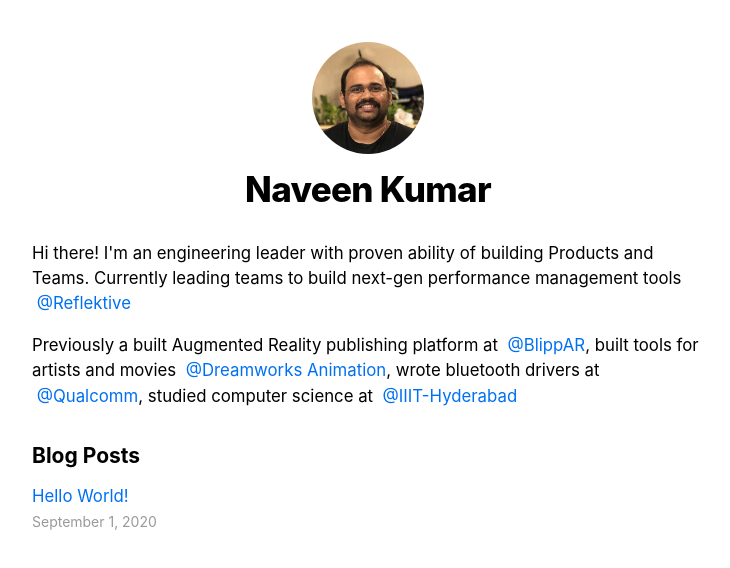
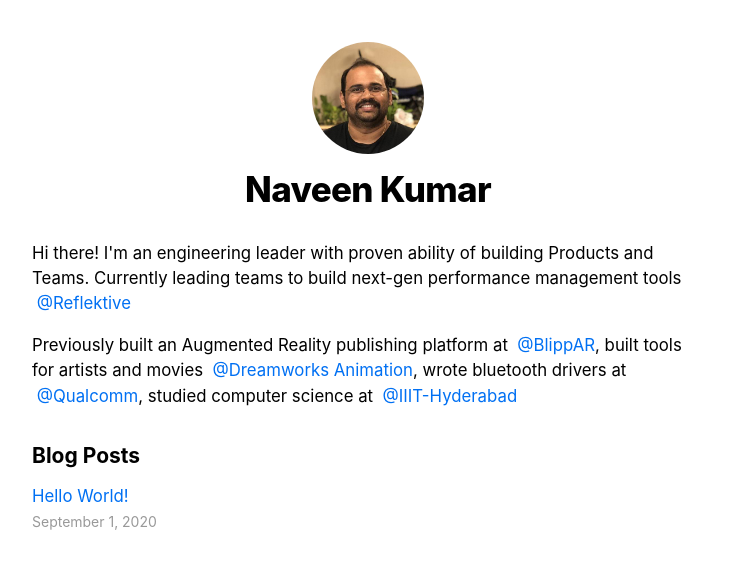
Before and after one commit to bnaveenkr/naveen.co.in, a Next.js app: page / in a window 1280 px wide. Shown: the top 568 px of the page, without its empty margins (272-1002 px from the left). Built offline with nearby package versions, Linux system fonts and the light colour scheme.

Commit message:
[MAINT] Update copy

```diff
--- a/pages/index.js
+++ b/pages/index.js
@@ -18,7 +18,7 @@
               &nbsp;<a href="https://www.reflektive.com/" target="_blank">@Reflektive</a>
           </p>
           <p>
-              Previously a built Augmented Reality publishing platform at &nbsp;
+              Previously built an Augmented Reality publishing platform at &nbsp;
               <a href="https://www.blippar.com" target="_blank">@BlippAR</a>,
               built tools for artists and movies &nbsp;<a href="https://www.imdb.com/name/nm5103590/">@Dreamworks Animation</a>,
               wrote bluetooth drivers at &nbsp;<a href="https://www.qualcomm.com/" target="_blank">@Qualcomm</a>,
```
